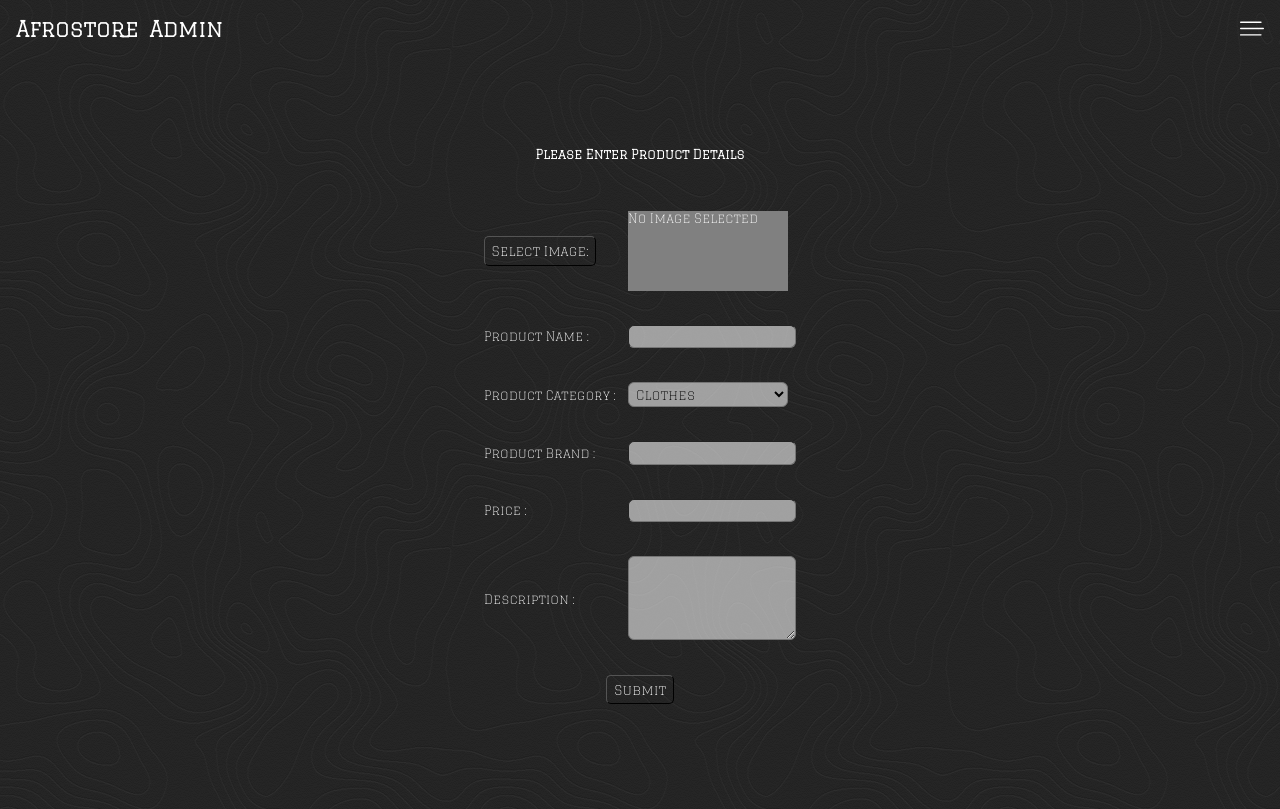
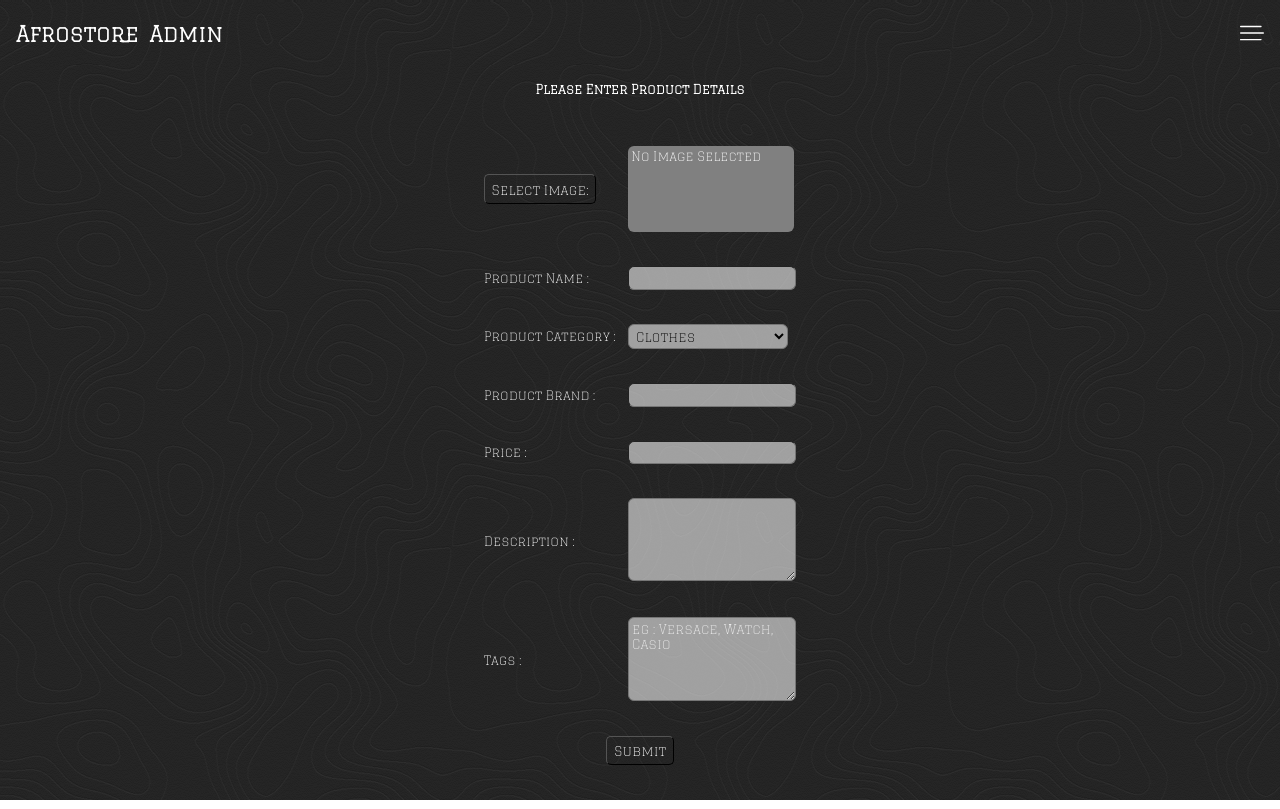
Before and after one commit to craig-tanaka/Afrosotre-Admin, a website: page public/index.html in a window 1280 px wide. Drawn offline with Linux system fonts and the light colour scheme; some packages are replaced by stand-ins of ours.

Commit message:
added tags input and fixed some styling issues

```diff
--- a/public/Js/Index.js
+++ b/public/Js/Index.js
@@ -14,6 +14,7 @@ const productCategoryInput = document.querySelector('#product-category');
 const productBrandInput = document.querySelector('#product-brand');
 const productPriceInput = document.querySelector('#product-price');
 const productDescriptionInput = document.querySelector('#product-description');
+const productTagsInput = document.querySelector('#product-tags');
 
 const browseBtn = document.querySelector('#browse-btn');
 const fileInfo = document.querySelector('#file-info');
@@ -68,6 +69,7 @@ function uploadDocument(){
         Brand: productBrandInput.value,
         Category: productCategoryInput.value,
         Description: productDescriptionInput.value,
+        Tags: productTagsInput.value.split(/[ .,]+/),
         UploadTimestamp: firebase.firestore.Timestamp.now().seconds
     })
     .then(function (docRef) {
--- a/public/index.html
+++ b/public/index.html
@@ -89,6 +89,13 @@
               <textarea id="product-description" class="form-input" rows="5"></textarea>
           </td>
         </tr>
+
+        <tr>
+          <td><label for="">Tags :</label></td>
+          <td>
+            <textarea id="product-tags" placeholder="eg : Versace, Watch, Casio" id="" class="form-input" rows="5"></textarea>
+          </td>
+        </tr>
       </table>
 
       <div class="btn-container">
--- a/public/style.css
+++ b/public/style.css
@@ -7,12 +7,11 @@ body{
     color: white;
     font-family: Graduate;
     margin: 0;
-    padding: 1rem;
     font-size: .9rem;
-
     height: 100vh;
     width: 100%;
     box-sizing: border-box;
+    padding-top: 1px;
 }
 button{
     padding: 0.4rem;
@@ -25,10 +24,17 @@ button{
 
 /* #region Nav */
 nav{
+    display: inline-block;
+    position: sticky;
+    z-index: 1;
+    padding: 0 1rem;
+    width: 100%;
+    height: 4rem;
     box-sizing: border-box;
     display: flex;
     justify-content: space-between;
     align-items: center;
+    background-image: url(img/cartographer.png);
 }
 #nav-brand{
     margin: 0;
@@ -40,14 +46,15 @@ nav{
 
 /* #region form */
 main{
-    /* margin-top: 5rem; */
-    height: -webkit-fill-available;
     display: flex;
     flex-direction: column;
     justify-content: space-evenly;
     align-items: center;
+    padding: 0 1rem;
+    /* padding-top: 140px; */
 }
 form{
+    padding-top: 9;
     font-size: .8rem;
     /* padding: 1rem; */
 }
@@ -76,10 +83,11 @@ input[type="file"] {
     display: none;
 }
 #product-image-preview{
+    border-radius: 6px;
+    padding: .2rem;
     width: 10rem;
     height: 5rem;
     background-color: grey;
-
     background-size: contain;
     background-repeat: no-repeat;
     background-position: center;
@@ -87,4 +95,18 @@ input[type="file"] {
 table{
     border-spacing: 10px 4vh;
 }
+::placeholder { /* Chrome, Firefox, Opera, Safari 10.1+ */
+    color: white;
+    opacity: .8 /* Firefox */
+  }
+
+  :-ms-input-placeholder { /* Internet Explorer 10-11 */
+    color: white;
+    opacity: .8;
+  }
+
+  ::-ms-input-placeholder { /* Microsoft Edge */
+    color: white;
+    opacity: .8;
+  }
 /* #endregion form */
```
